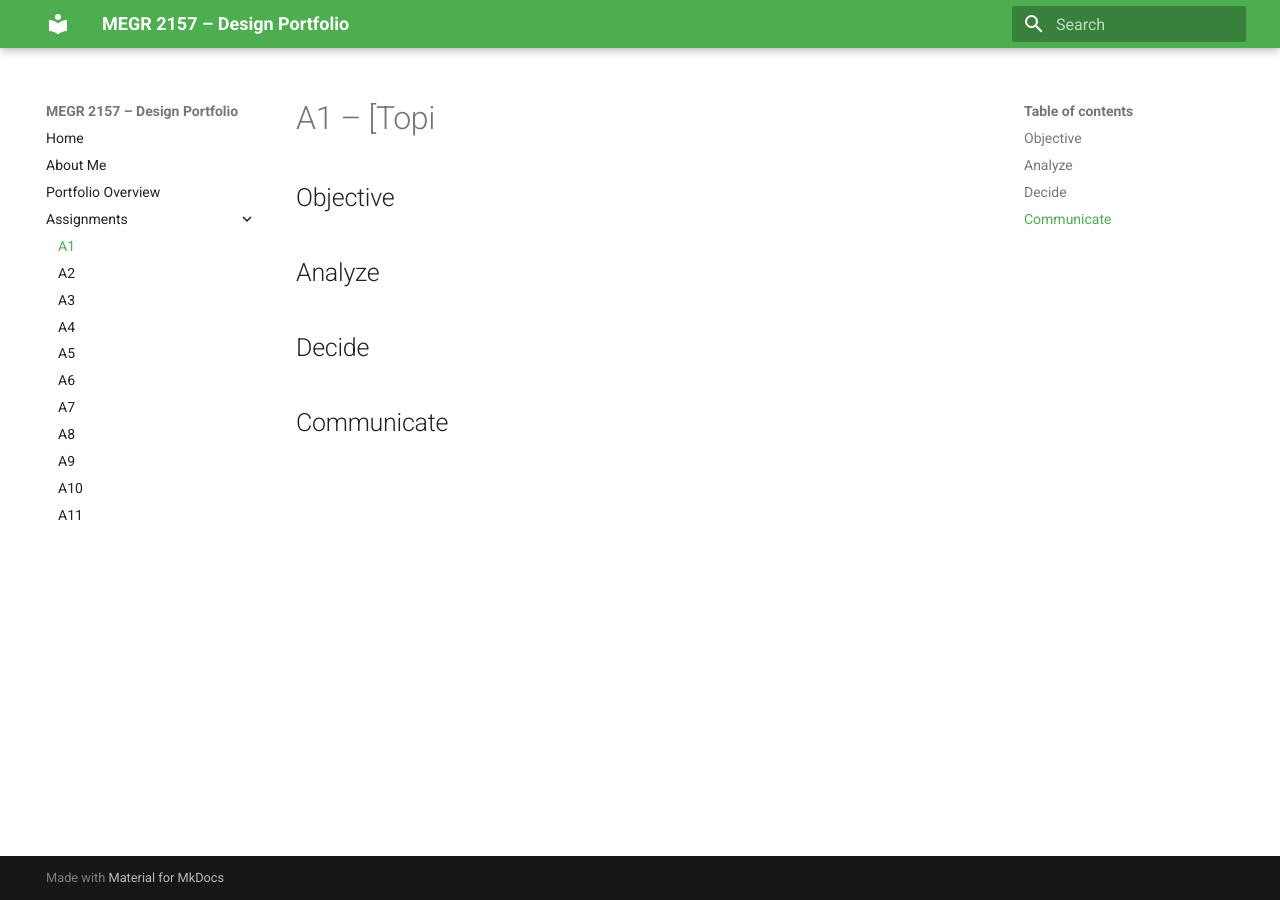
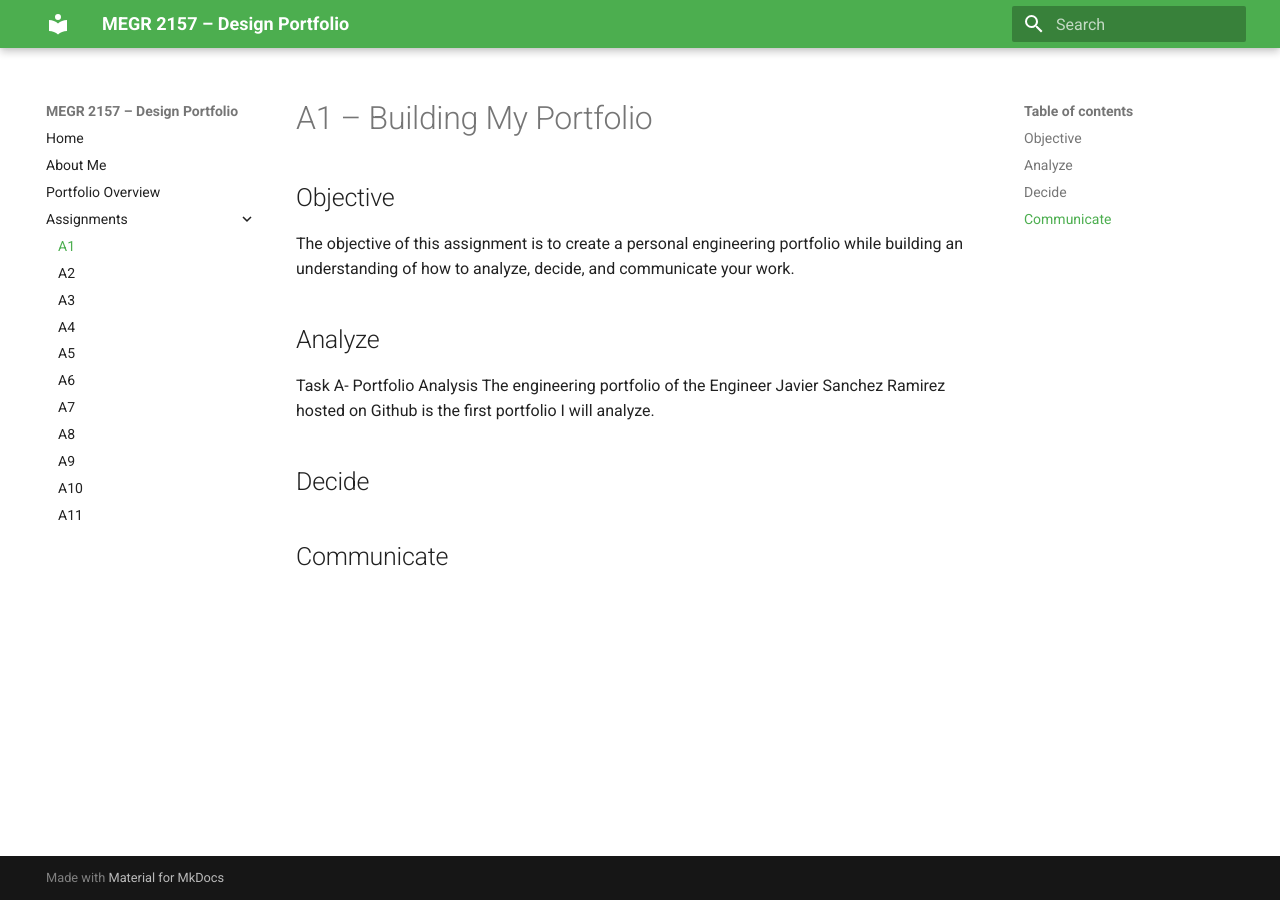
Before and after one commit to yazii03/megr2157-portfolio, an MkDocs documentation site: the page built from docs/assignments/A01/index.md, in a window 1280 px wide. Built offline with MkDocs 1.6.1 and Material for MkDocs 9.7.7, drawn with Linux system fonts in a browser that asks for light colours.

Commit message:
Revise title and objective in index.md
Updated title and added objective for assignment.

```diff
--- a/docs/assignments/A01/index.md
+++ b/docs/assignments/A01/index.md
@@ -1,10 +1,11 @@
-# A1 – [Topi
+# A1 – Building My Portfolio
 
 ## Objective
-
+The objective of this assignment is to create a personal engineering portfolio while building an understanding of how to analyze, decide, and communicate your work.
 
 ## Analyze
-
+Task A- Portfolio Analysis
+The engineering portfolio of the Engineer Javier Sanchez Ramirez hosted on Github is the first portfolio I will analyze.
 
 ## Decide
 
```
